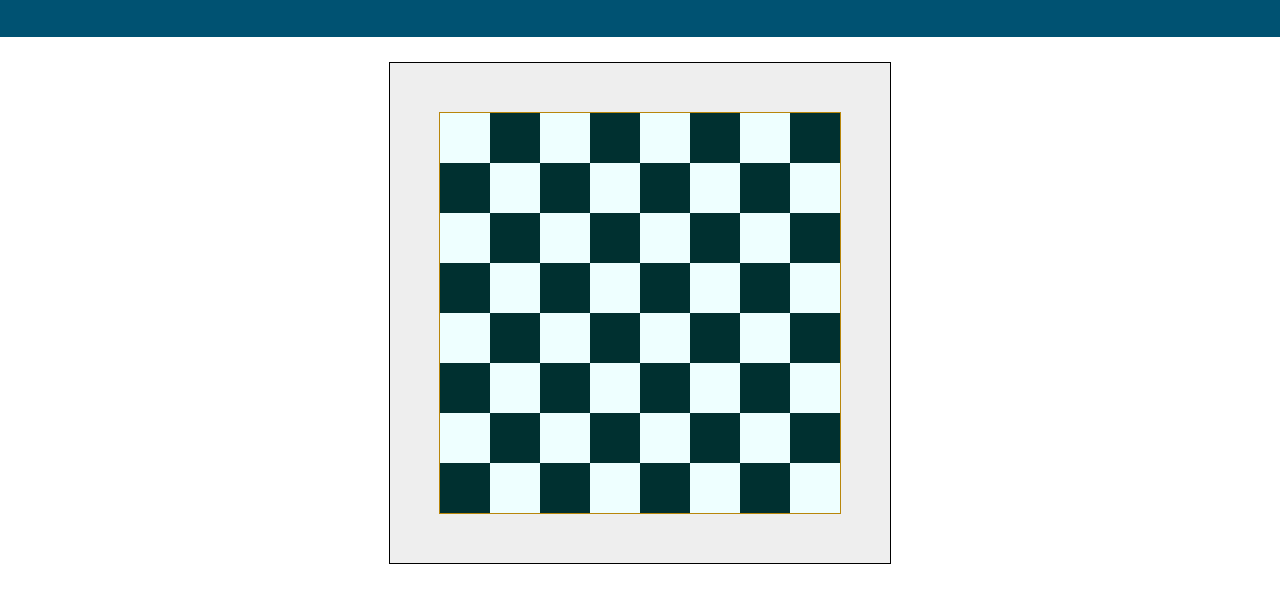
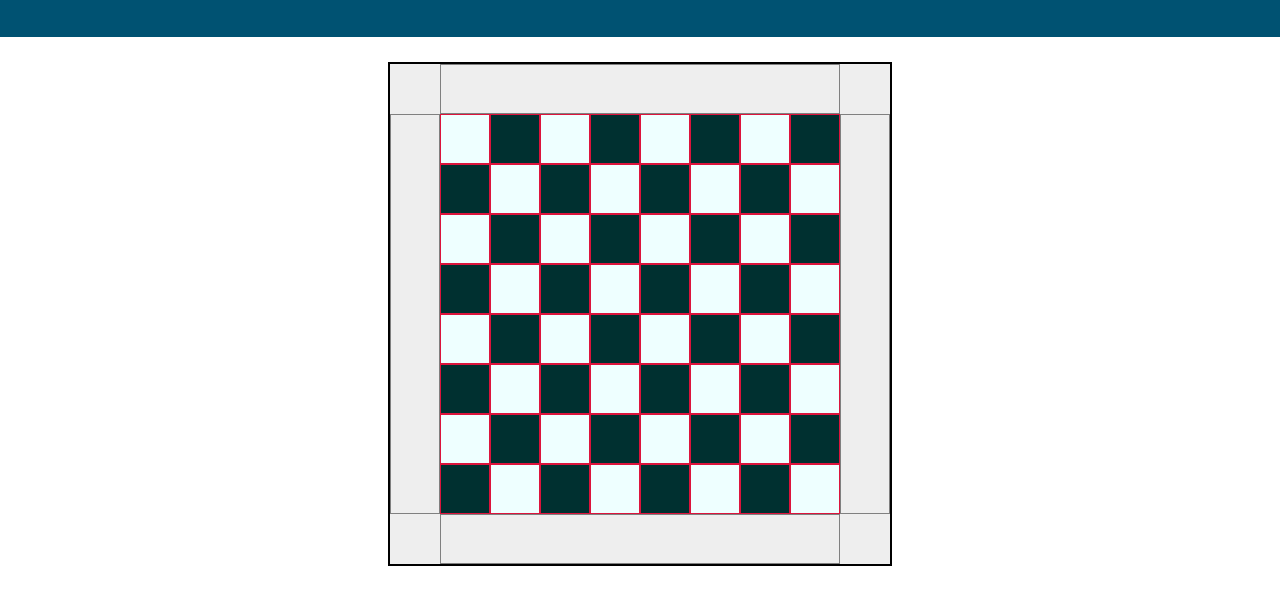
Before and after one commit to alkthegit/lb-horsy-chess, a plain HTML site: page index.html in a window 1280 px wide. Shown: the part 93-698 px from the top of the page. Drawn offline with Linux system fonts and the light colour scheme.

Commit message:
CSS3 grid
Добавление разметки CSS3 grid для элементов доски.
Порождение элементов доски сделано через разметку и insertAdjacentHTML.

```diff
--- a/assets/style.css
+++ b/assets/style.css
@@ -40,15 +40,21 @@ header .main-subheading{
 }
 
 .board{
-    border: 1px solid black;
+    border: 2px solid black;
+    box-sizing: content-box;
     height: 500px;
     width: 500px;
     background-color: #eeeeee;
     margin: 25px auto;
     /* padding: 30px; */
-    display: flex;
-    justify-content: center;
-    align-items: center;
+    /* display: flex; */
+    /* justify-content: center; */
+    /* align-items: center; */
+    display: grid;
+    grid-template-areas:
+        "topleft top topright"
+        "left center right"
+        "bottomleft bottom bottomright"
 }
 
 .squares{
@@ -57,37 +63,70 @@ header .main-subheading{
     display: flex;
     justify-content: center;
     flex-wrap: wrap;
-    border: 1px solid darkgoldenrod;
+    /* border: 1px solid darkgoldenrod; */
+    grid-area: center;
 }
 
-.col-axis{
-    width: 50px;
-    height: 20px;
-    /* border: 1px solid grey; */
-    margin: 10px 0;
-    text-align: center;
-    position: relative;
-
-    /* transform: translateY(-100%); */
+.area-topleft,
+.area-topright,
+.area-bottomleft,
+.area-bottomright{
+    box-sizing: border-box;
 }
 
-.row-axis{
-    width: 20px;
+.area-topleft{
+    grid-area: topleft;
+}
+
+.area-topright{
+    grid-area: topright;
+}
+
+.area-bottomleft{
+    grid-area: bottomleft;
+}
+
+.area-bottomright{
+    grid-area: bottomright;
+}
+
+.axis-top,
+.axis-bottom{
     height: 50px;
-    /* border: 1px solid grey; */
-    margin: 0 10px;
-    text-align: center;
-    position: relative;
+    border: 1px solid grey;
+    box-sizing: border-box
+}
 
-    /* transform: translateY(-100%); */
+.axis-top{
+    grid-area: top;
+}
+
+.axis-bottom{
+    grid-area: bottom;
+}
+
+.axis-left,
+.axis-right{
+    width: 50px;
+    border: 1px solid grey;
+    box-sizing: border-box
+}
+
+.axis-left{
+    grid-area: left;
+}
+
+.axis-right{
+    grid-area: right;
 }
 
 .square-black,
 .square-white{
     width: 50px;
     height: 50px;
-    /* border: 1px solid grey; */
+    box-sizing: border-box;
     margin:0;
+    border: 1px solid crimson;
 }
 
 .square-black{
--- a/src/app/ChessController.js
+++ b/src/app/ChessController.js
@@ -75,29 +75,33 @@ class ChessController {
      * @private
      */
     initializeBoard() {
-        this.boardDiv = document.createElement('div');
-        this.boardDiv.classList.add("board");
+        // создаем каркас доски
+        const boardHTML = `
+            <div class="board">
+                <div class="area-topleft"></div>
+                <div class="axis-top"></div>
+                <div class="area-topright"></div>
 
-        this.containerDiv.insertAdjacentElement("afterbegin", this.boardDiv);
+                <div class="axis-left"></div>
+                <div class="squares"></div>
+                <div class="axis-right"></div>
 
-        this.squaresDiv = document.createElement('div');
-        this.squaresDiv.classList.add("squares");
-        this.boardDiv.insertAdjacentElement("afterbegin", this.squaresDiv);
+                <div class="area-bottomleft"></div>
+                <div class="axis-bottom"></div>
+                <div class="area-bottomright"></div>
+            </div>
+        `;
 
-        /* Порождение верхней оси кординат */
-        /* let axisRow = document.createElement('div');
-        let colAxisHTML = '';
-        for (let col = 0; col < 8; col++) {
-            colAxisHTML = `<div class="col-axis">${col + 1}</div>`;
-            axisRow.insertAdjacentHTML("beforeend", colAxisHTML);
-        }
-        this.boardDiv.insertAdjacentElement("afterbegin", axisRow); */
+        this.containerDiv.insertAdjacentHTML("afterbegin", boardHTML);
+
+        // сохраняем ссылки на элементы доски
+        this.boardDiv = this.containerDiv.querySelector(".board");
+        this.squaresDiv = this.boardDiv.querySelector(".squares");
 
         /* Порождение клеток */
         let squareId = '';
         let squareHTML = '';
         let squareClass = '';
-
         for (let row = 7; row >= 0; row--) {
             for (let col = 0; col < 8; col++) {
                 squareId = `${LettersValuesMap.get(col + 1)}${row + 1}`;
@@ -114,11 +118,8 @@ class ChessController {
             }
         }
 
-        /* Порождение нижней оси кординат */
-        /* for (let col = 0; col < 8; col++) {
-            colAxisHTML = `<div class="col-axis">${LettersValuesMap.get(col + 1)}</div>`;
-            this.boardDiv.insertAdjacentHTML("beforeend", colAxisHTML);
-        } */
+        /* Порождение осей */
+        this.populateAxis();
     }
 
     /**
@@ -211,9 +212,32 @@ class ChessController {
         });
     }
 
+    /**
+     * Сбрасывает текущее состояние приложения к исходному состоянию
+     *
+     * @private
+     */
     resetAppState() {
         appState.selectedId = -1;
         appState.selectedSquareElement = undefined;
         appState.moves = [];
     }
+
+    /**
+     * Заполняет оси соответствующей разметкой
+     *
+     * @private
+     */
+    populateAxis() {
+        const axisHTML = `
+            <div class="axis-hr">A</div>
+            <div class="axis-hr">B</div>
+            <div class="axis-hr">C</div>
+            <div class="axis-hr">D</div>
+            <div class="axis-hr">E</div>
+            <div class="axis-hr">F</div>
+            <div class="axis-hr">G</div>
+            <div class="axis-hr">H</div>
+        `;
+    }
 }
```
